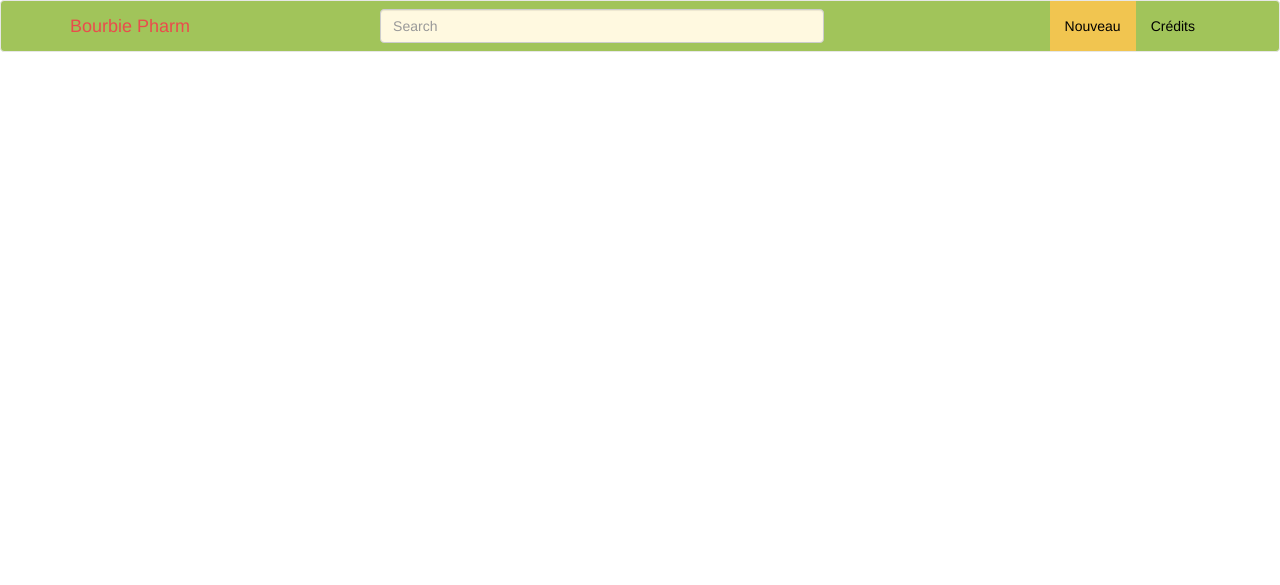
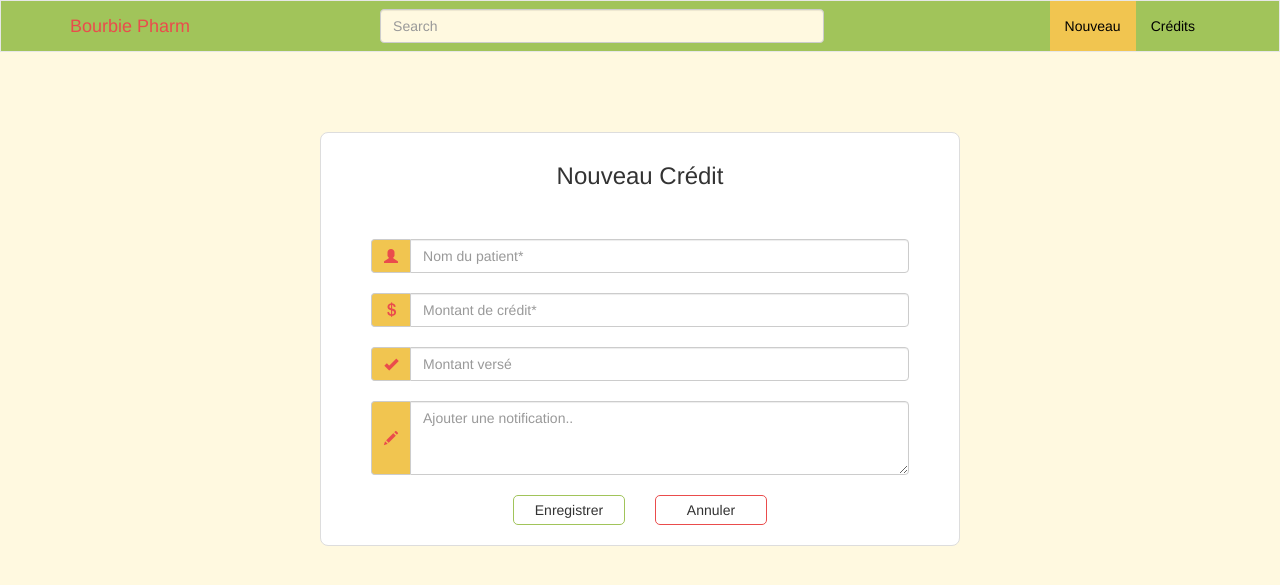
Before and after one commit to IsmailBourbie/pharmaCredit, a PHP site: page / in a window 1280 px wide. Shown: the top 585 px of the page. Run offline with PHP 8.4, Linux system fonts and the light colour scheme.

Commit message:
finish desing of form 'Nouveau Crédit'

```diff
--- a/css/main.css
+++ b/css/main.css
@@ -1,7 +1,7 @@
 /* Edit bootstrap style start */
 
 nav.navbar-default {
-    border-radius: none;
+    border-radius: 0;
     background-color: #a1c45a;
 }
 
@@ -35,12 +35,73 @@ nav.navbar-default .navbar-brand {
     background-color: #f1c550;
 }
 
+.main form .input-group-addon {
+    background-color: #f1c550;
+    color: #ea4c4c;
+}
+
+.main form .form-control:focus {
+    border-color: #f1c550;
+    outline: 0;
+    -webkit-box-shadow: inset 0 1px 1px rgba(0, 0, 0, .075), 0 0 8px rgba(241, 197, 80, 0.6);
+    box-shadow: inset 0 1px 1px rgba(0, 0, 0, .075), 0 0 8px rgba(241, 197, 80, 0.6);
+}
+
 /* Edit bootstrap style end */
 
+/* include my style start */
 
+body {
+    background-color: #fff9e0;
+}
 
+.main {
+    width: 50%;
+    margin: 80px auto;
+    padding: 10px 20px;
+    background-color: #FFF;
+    border: 1px solid #DDD;
+    border-radius: 8px;
+}
+
+.main>h3 {
+    margin-bottom: 40px;
+}
+
+.main>form>.input-group {
+    padding: 10px 30px;
+}
+
+.main>form>.row.form-btn {
+    padding: 10px 30px;
+}
+
+.main>form>.row.form-btn div input {
+    width: 100%;
+    padding: 4px;
+    background-color: transparent;
+    border: 1px solid #a1c45a;
+    border-radius: 5px;
+}
+
+.main>form>.row.form-btn div input.btn-reset {
+    border: 1px solid #ea4c4c;
+}
+
+.main>form>.row.form-btn div input.btn-submit:hover,
+.main>form>.row.form-btn div input.btn-submit:focus {
+    background-color: #a1c45a;
+}
+
+.main>form>.row.form-btn div input.btn-reset:hover,
+.main>form>.row.form-btn div input.btn-reset:focus {
+    background-color:  #ea4c4c;
+}
+
+/* include my style end */
 
 /* For selected item in navbar */
+
 a.selected {
     background-color: #f1c550 !important;
 }
--- a/index.html
+++ b/index.html
@@ -10,6 +10,7 @@
 </head>
 
 <body>
+    <!-- Includ bootstrap's navbar  -->
     <nav class="navbar navbar-default">
         <div class="container">
             <div class="navbar-header">
@@ -35,6 +36,44 @@
         <!-- /.container-fluid -->
     </nav>
 
+    <!-- Start add credit form -->
+    <div class="main">
+        <h3 class="text-center">Nouveau Crédit</h3>
+        <form>
+            <div class="input-group">
+                <span class="input-group-addon">
+                    <span class="glyphicon glyphicon-user" aria-hidden="true"></span>
+                </span>
+                <input type="text" name="name" class="form-control" placeholder="Nom du patient*" required>
+            </div>
+            <div class="input-group">
+                <span class="input-group-addon">
+                    <span class="glyphicon glyphicon-usd" aria-hidden="true"></span>
+                </span>
+                <input type="number" name="credit" class="form-control" placeholder="Montant de crédit*" required>
+            </div>
+            <div class="input-group">
+                <span class="input-group-addon">
+                    <span class="glyphicon glyphicon-ok" aria-hidden="true"></span>
+                </span>
+                <input type="number" name="payment" class="form-control" placeholder="Montant versé">
+            </div>
+            <div class="input-group">
+                <span class="input-group-addon">
+                    <span class="glyphicon glyphicon-pencil" aria-hidden="true"></span>
+                </span>
+                <textarea name="notif" class="form-control" placeholder="Ajouter une notification.." rows="3"></textarea>
+            </div>
+            <div class="row form-btn text-center">
+                <div class="col-sm-3 col-sm-offset-3">
+                    <input type="submit" class="btn-submit" name="submit" value="Enregistrer">
+                </div>
+                <div class="col-sm-3">
+                    <input type="reset" class="btn-reset" name="reset" value="Annuler">
+                </div>
+            </div>
+        </form>
+    </div>
 
     <script src="js/jquery-1.12.1.min.js"></script>
     <script src="js/bootstrap.min.js"></script>
```
